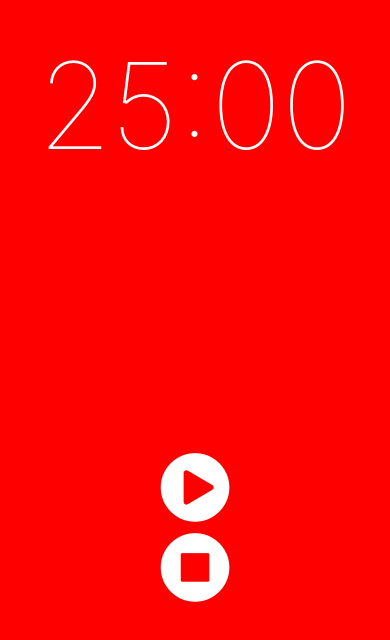
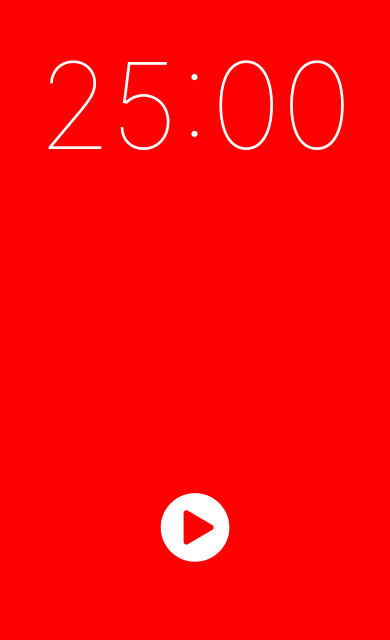
Before and after one commit to jhkim91/react-native-timer, a React Native app: screen / in a window 390 px wide. Shown: the part 176-816 px from the top of the page. Built offline with nearby package versions, Linux system fonts and the light colour scheme.

Commit message:
reducer 와 initial state를 timer component와 연결

```diff
--- a/components/Timer/index.js
+++ b/components/Timer/index.js
@@ -1,44 +1,13 @@
-import React, { Component } from 'react';
-import { View, Text, StyleSheet, StatusBar } from 'react-native';
-import Button from '../Button';
+import { connect } from 'react-redux';
+import Timer from './presenter'
 
-class Timer extends Component {
-    render() {
-        return(
-            <View style={styles.container}>
-                <StatusBar barStyle={"light-content"} />
-                <View style={styles.upper}>
-                    <Text style={styles.time}>25:00</Text>
-                </View>
-                <View style={styles.lower}>
-                    <Button iconName="play-circle" onPress={() => alert("it works!")}/>
-                    <Button iconName="stop-circle" onPress={() => alert("it works!")}/>
-                </View>
-            </View>
-        )
+function mapStateToProps(state) {
+    const { isPlaying, elapsedTime, timerDuration} = state;
+    return {
+        isPlaying,
+        elapsedTime,
+        timerDuration
     }
 }
 
-const styles = StyleSheet.create({
-    container: {
-        flex: 1,
-        backgroundColor: 'red'
-    },
-    upper: {
-        flex: 2,
-        justifyContent: 'center',
-        alignItems: 'center'
-    },
-    lower: {
-        flex: 1,
-        justifyContent: 'center',
-        alignItems: 'center'
-    },
-    time: {
-        color: 'white',
-        fontSize: 120,
-        fontWeight: '100'
-    }
-});
-
-export default Timer;
+export default connect(mapStateToProps)(Timer);
--- /dev/null
+++ b/components/Timer/presenter.js
@@ -0,0 +1,50 @@
+import React, { Component } from 'react';
+import { View, Text, StyleSheet, StatusBar } from 'react-native';
+import Button from '../Button';
+
+class Timer extends Component {
+    render() {
+        const { isPlaying, elapsedTime, timerDuration } = this.props;
+        return(
+            <View style={styles.container}>
+                <StatusBar barStyle={"light-content"} />
+                <View style={styles.upper}>
+                    <Text style={styles.time}>25:00</Text>
+                </View>
+                <View style={styles.lower}>
+                    {!isPlaying && (
+                        <Button iconName="play-circle" onPress={() => alert("it works!")}/>
+                    )}
+                    {isPlaying && (
+                        <Button iconName="stop-circle" onPress={() => alert("it works!")}/>
+                        /*삼항연산에서 조건이아닐때 null인경우 ? 대신 &&을 써주면 조건이 아닐때 null을 대신한다*/
+                    )}
+                </View>
+            </View>
+        )
+    }
+}
+
+const styles = StyleSheet.create({
+    container: {
+        flex: 1,
+        backgroundColor: 'red'
+    },
+    upper: {
+        flex: 2,
+        justifyContent: 'center',
+        alignItems: 'center'
+    },
+    lower: {
+        flex: 1,
+        justifyContent: 'center',
+        alignItems: 'center'
+    },
+    time: {
+        color: 'white',
+        fontSize: 120,
+        fontWeight: '100'
+    }
+});
+
+export default Timer;
```
